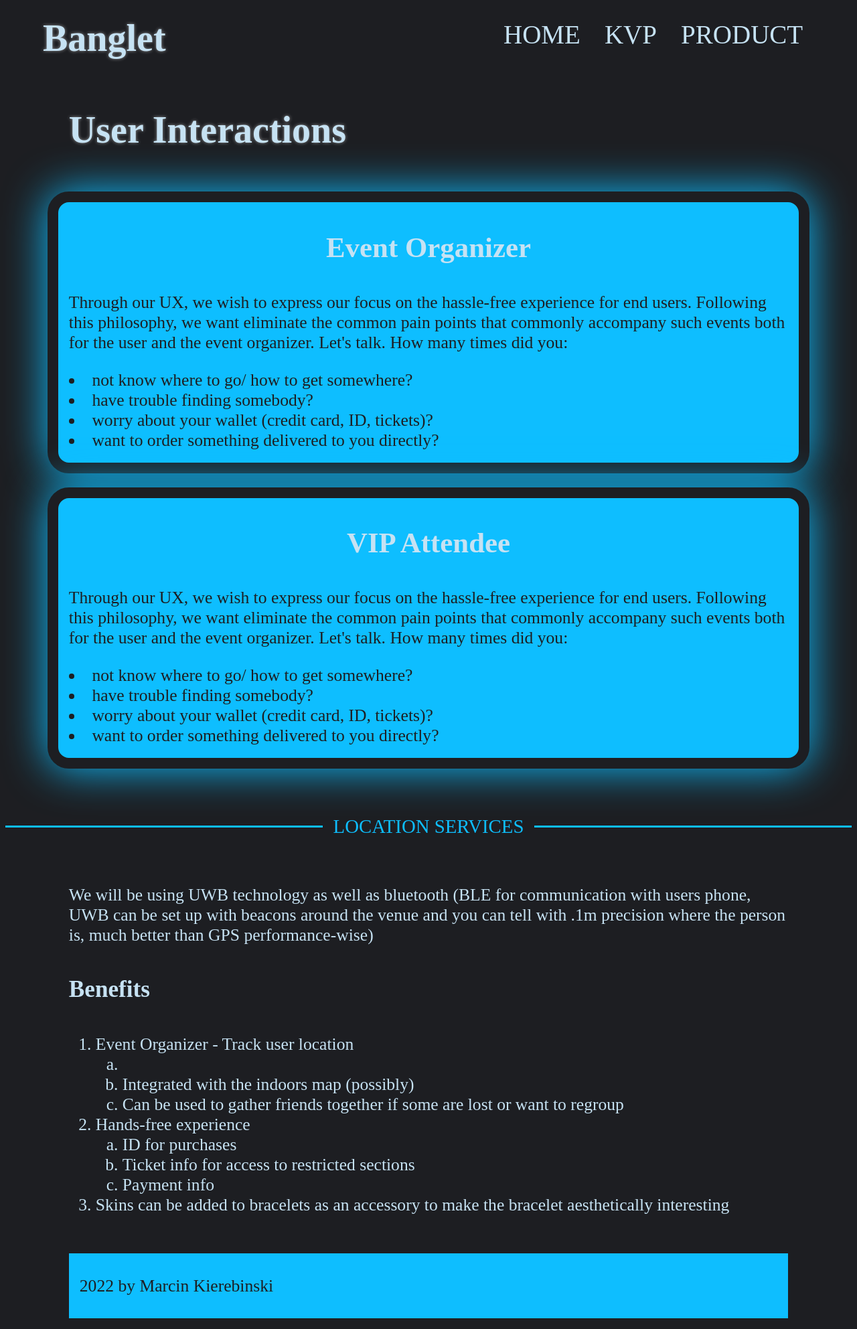
After one commit to XnibereiK/docker-django-web-server, a Django app: page /product/interactions/ in a window 1280 px wide. The commit adds this page. Shown: the whole page at 67% size. Run offline with Django 4.2, Linux system fonts and the light colour scheme.

Commit message:
Added User Interactions page

```diff
--- a/core/templates/index.html
+++ b/core/templates/index.html
@@ -31,7 +31,7 @@
     <div class="container">
       <img style="margin-top: 3em; width: 60%" src="{% static 'images/smartwatch_app.png' %}">
     </div>
-    <h1 class="container" style="text-align: center; margin-bottom: 10rem;">Bracelet with a BANG!</h1>
+    <h1 class="container" style="text-align: center; margin-bottom: 10rem;"> For a Better VIP Experience </h1>
 
     <div class='container hero'>
       <section class='flex-grid'>
--- /dev/null
+++ b/core/templates/interactions.html
@@ -0,0 +1,86 @@
+<!doctype html>
+<html lang="en">
+
+  <head>
+    <!-- Required meta tags -->
+    <meta charset="utf-8">
+    <meta name="viewport" content="width=device-width, initial-scale=1, shrink-to-fit=no">
+
+    <!-- Page Info -->
+    <title>Banglet - Bracelet with a BANG</title>
+    <meta name="author" content="Marcin Kierebinski">
+    <meta name="description" content="User Interface">
+
+    {% load static %}
+    <link rel="stylesheet" type="text/css" href="{% static 'css/dark-neons.css' %}">
+  </head>
+
+  <body>
+    <header>
+      <!-- <img src="{% static 'images/logo.png' %}" class="logo" > -->
+      <h1 class="container" >Banglet</h1>
+      <nav class="container">
+          <ul>
+              <li><a href="/">Home</a></li>
+              <li><a href="/kvp/">KVP</a></li>
+              <li><a href="/product/">Product</a></li>
+          </ul>
+      </nav>
+    </header>
+    <h1 class="container" >User Interactions</h1>
+    <section class='flex-grid'>
+    <div class='container hero'>
+        <div>
+          <h3>Event Organizer</h3>
+          <p>Through our UX, we wish to express our focus on the hassle-free experience for end users. Following this philosophy, we want eliminate the common pain points that commonly accompany such events both for the user and the event organizer. Let's talk. How many times did you:</p>
+          <li style="color: var(--dark) !important;">not know where to go/ how to get somewhere?</li>
+          <li style="color: var(--dark) !important;">have trouble finding somebody?</li>
+          <li style="color: var(--dark) !important;">worry about your wallet (credit card, ID, tickets)?</li>
+          <li style="color: var(--dark) !important;">want to order something delivered to you directly?</li>
+          <br>
+        </div>
+    </div>
+    </section>
+    <div class='container hero'>
+        <div>
+          <h3>VIP Attendee</h3>
+          <p>Through our UX, we wish to express our focus on the hassle-free experience for end users. Following this philosophy, we want eliminate the common pain points that commonly accompany such events both for the user and the event organizer. Let's talk. How many times did you:</p>
+          <li style="color: var(--dark) !important;">not know where to go/ how to get somewhere?</li>
+          <li style="color: var(--dark) !important;">have trouble finding somebody?</li>
+          <li style="color: var(--dark) !important;">worry about your wallet (credit card, ID, tickets)?</li>
+          <li style="color: var(--dark) !important;">want to order something delivered to you directly?</li>
+          <br>
+        </div>
+    </div>
+    </section>
+    <div class='separator'>Location Services</div>
+    <div class='container'>
+    <p>We will be using UWB technology as well as bluetooth (BLE for communication with users phone, UWB can be set up with beacons around the venue and you can tell with .1m precision where the person is, much better than GPS performance-wise)</p>
+      <h4> Benefits </h4>
+      <ol>
+        <li> Event Organizer - Track user location
+          <ol style="list-style-type: lower-alpha;">
+              <li></li>
+              <li>Integrated with the indoors map (possibly)</li>
+              <li>Can be used to gather friends together if some are lost or want to regroup</li>
+              </ol>
+        </li>
+        <li> Hands-free experience
+          <ol style="list-style-type: lower-alpha;">
+              <li>ID for purchases</li>
+              <li>Ticket info for access to restricted sections</li>
+              <li>Payment info</li>
+          </ol>
+        </li>
+        <li> Skins can be added to bracelets as an accessory to make the bracelet aesthetically interesting </li>
+      </ol>
+    </div>
+
+    <br><br>
+    <div class='container'>
+    <footer>
+        <p>2022 by Marcin Kierebinski</p>
+    </footer>
+    </div>
+  </body>
+</html>
--- a/core/urls.py
+++ b/core/urls.py
@@ -23,5 +23,6 @@ urlpatterns = [
     path('kvp/',views.kvp,name='kvp'),
     path('product/',views.product,name='product'),
     path('product/ui/',views.product_ui,name='product'),
-    path('product/ia/',views.product_ia,name='product')
+    path('product/ia/',views.product_ia,name='product'),
+    path('product/interactions/',views.product_interactions,name='product')
 ]
--- a/core/views.py
+++ b/core/views.py
@@ -14,3 +14,6 @@ def product_ui(request):
 
 def product_ia(request):
     return render(request, 'ia.html')
+
+def product_interactions(request):
+    return render(request, 'interactions.html')
```
Also changed, not shown: core/templates/product.html (+9 -4 lines).
